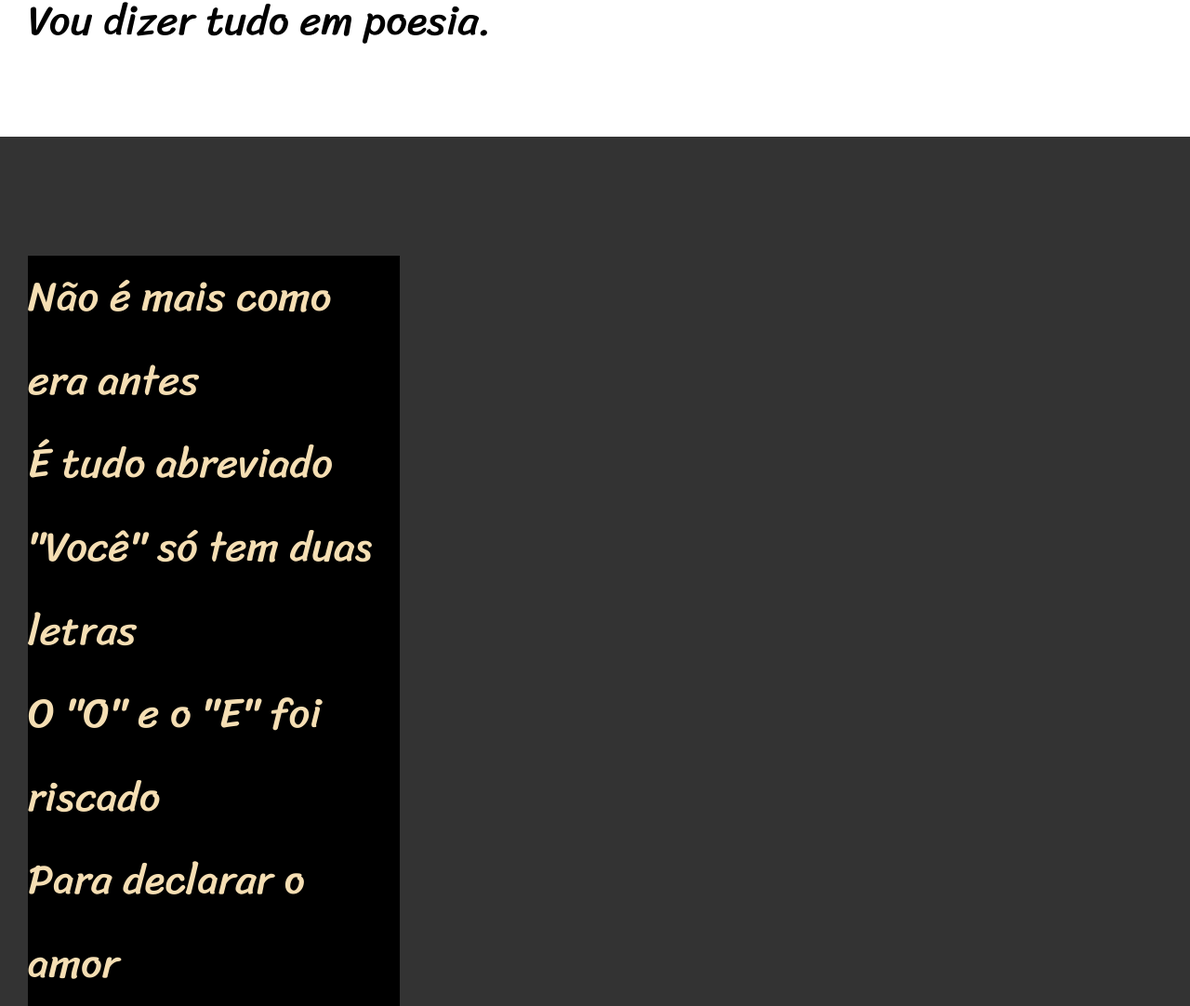
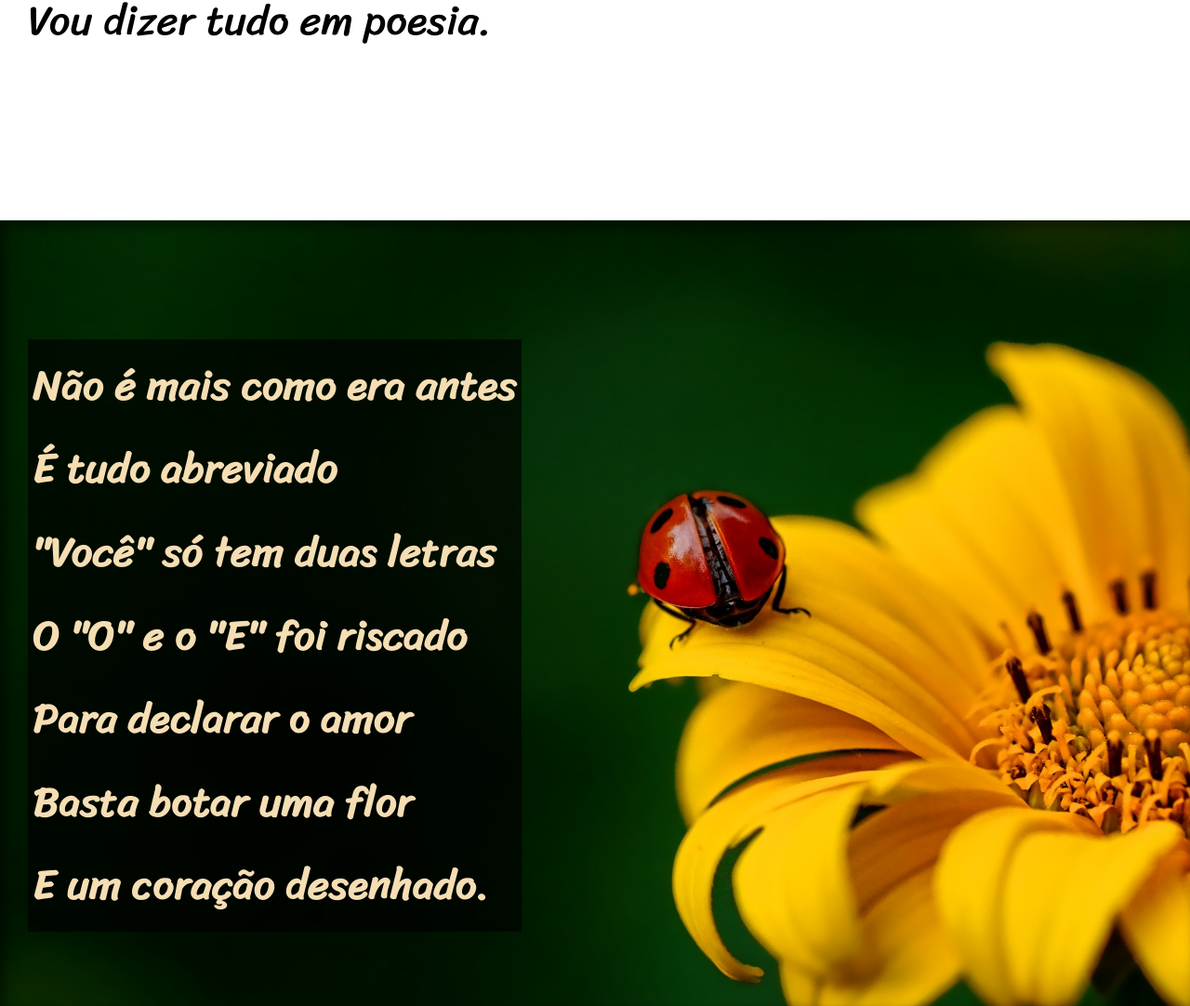
Before and after one commit to Matheus2509/Projeto-cordel, a plain HTML site: page index.html in a window 1280 px wide. Shown: the part 956-2038 px from the top of the page at 93% size. Drawn offline with Linux system fonts and the light colour scheme.

Commit message:
Atualização final
Acabou

```diff
--- a/index.html
+++ b/index.html
@@ -24,7 +24,7 @@
         </p>
     </section>
 
-    <section class="imagem">
+    <section class="imagem" id="img01">
         <p>
             Não é mais como era antes<br>
             É tudo abreviado<br>
@@ -45,6 +45,8 @@
             Agora é .com<br>
             Se o saite é muito bom<br>
             Ele vale um alto preço.<br>
+        <p>
+        <p>
             Pra piorar a liguagem<br>
             O emoticom é um risco<br>
             Tem símbolo para tudo<br>
@@ -53,9 +55,10 @@
             Pra entender como fica<br>
             Decifre esse rabisco.<br>
         </p>
+        </p>
     </section>
 
-    <section class="imagem">
+    <section class="imagem"id="img02">
         <p>
             Tenho saudade das cartas<br>
             Escritas com a própria mão<br>
@@ -76,6 +79,8 @@
             Abriu outro aplicativo<br>
             O mundo ficou cativo<br>
             Da tecnologia do agora.<br>
+        </p>
+        <p>
             Felizmente, pra orar<br>
             Não precisa de internet<br>
             Deus escuta todo mundo<br>
@@ -84,6 +89,7 @@
             Seus lábios são aparelhos<br>
             Deixe que Deus interprete.<br>
         </p>
+
     </section>
 
     <footer>Site criado por <em>Matheus de Jesus</em> para o CursoemVideo</footer>
--- a/style.css
+++ b/style.css
@@ -53,6 +53,9 @@
     padding-left: 30px;
     font-size: 3.5vw;
 }
+section > p{
+    padding-bottom: 2em;
+}
 .normal{
     background-color: white;
     color: black;
@@ -60,12 +63,25 @@
 .imagem{
     background-color: rgb(51, 51, 51);
     color: wheat;
+    box-shadow: inset 6px 6px 13px 0px rgba(0, 0, 0, 0.5);
+    background-size: cover;
+    background-attachment: fixed;
 }
 
-.imagem p{
+.imagem > p{
     display: inline-block;
-    width: 400px;
-    background-color: black ;
+    padding: 5px;
+    background-color: rgba(0, 0, 0, 0.658) ;
+    text-shadow: 1px 1px 0px;
+}
+#img01{
+    background-image: url(imagens/background001.jpg);
+    background-position: right center;
+
+
+}
+#img02{
+    background-image: url(imagens/background002.jpg);
 }
 footer{
     background-color: black;
```
